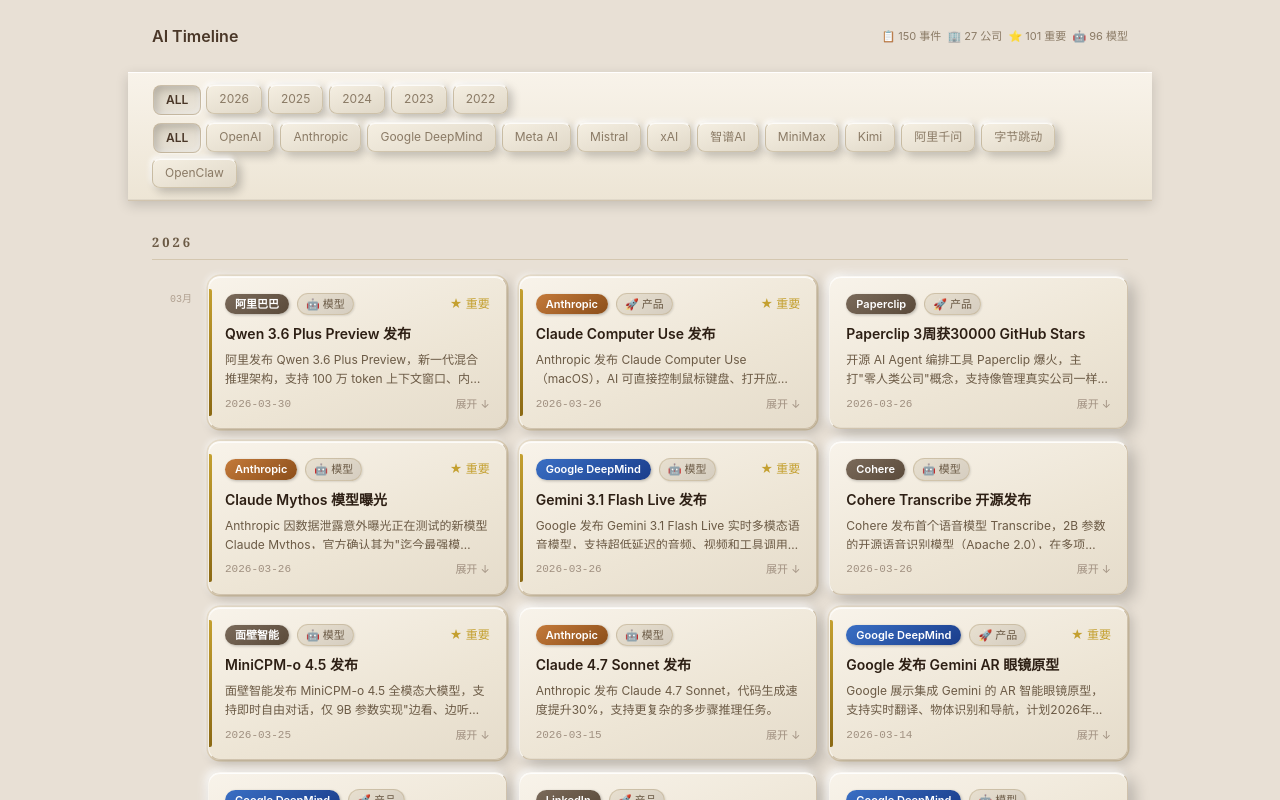
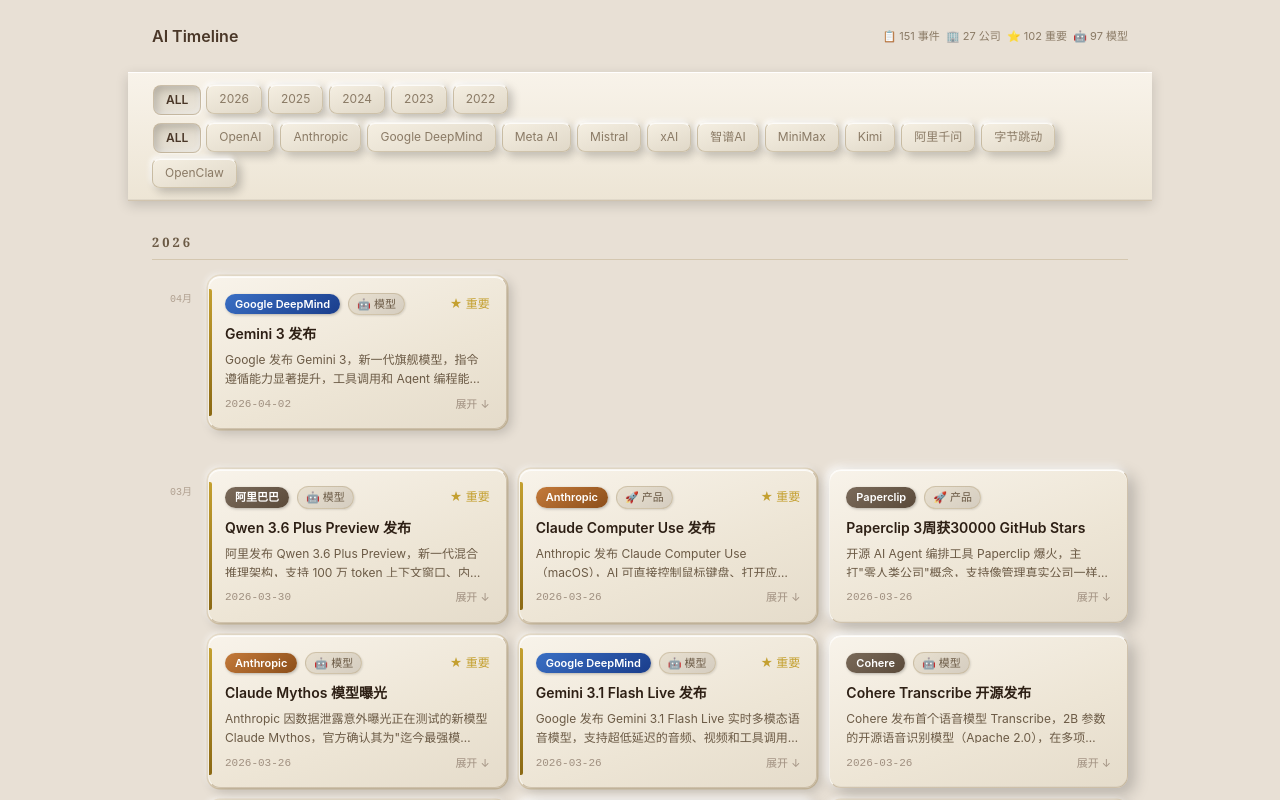
Before and after one commit to lc-chao/ai-timeline, a React (Vite) app: page / in a window 1280 px wide. Shown: the top 800 px of the page. Built offline with nearby package versions, Linux system fonts and the light colour scheme.

Commit message:
data: 自动更新 2026-04-02

```diff
--- a/src/data/events.ts
+++ b/src/data/events.ts
@@ -1368,4 +1368,13 @@
     description: '阿里发布 Qwen 3.6 Plus Preview，新一代混合推理架构，支持 100 万 token 上下文窗口、内置 chain-of-thought 推理和工具调用，在 OpenRouter 免费开放。',
     importance: 'high',
   },
+  {
+    id: 'google-gemini-3',
+    date: '2026-04-02',
+    company: 'Google DeepMind',
+    type: 'model',
+    title: 'Gemini 3 发布',
+    description: 'Google 发布 Gemini 3，新一代旗舰模型，指令遵循能力显著提升，工具调用和 Agent 编程能力大幅增强。',
+    importance: 'high',
+  },
 ]
```
